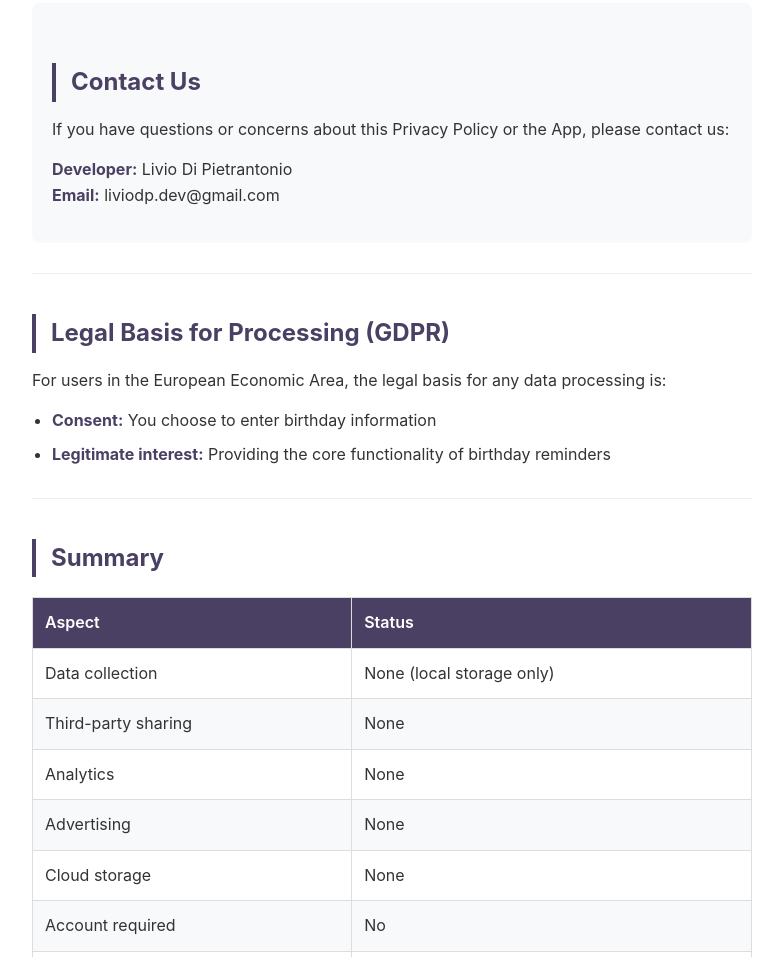
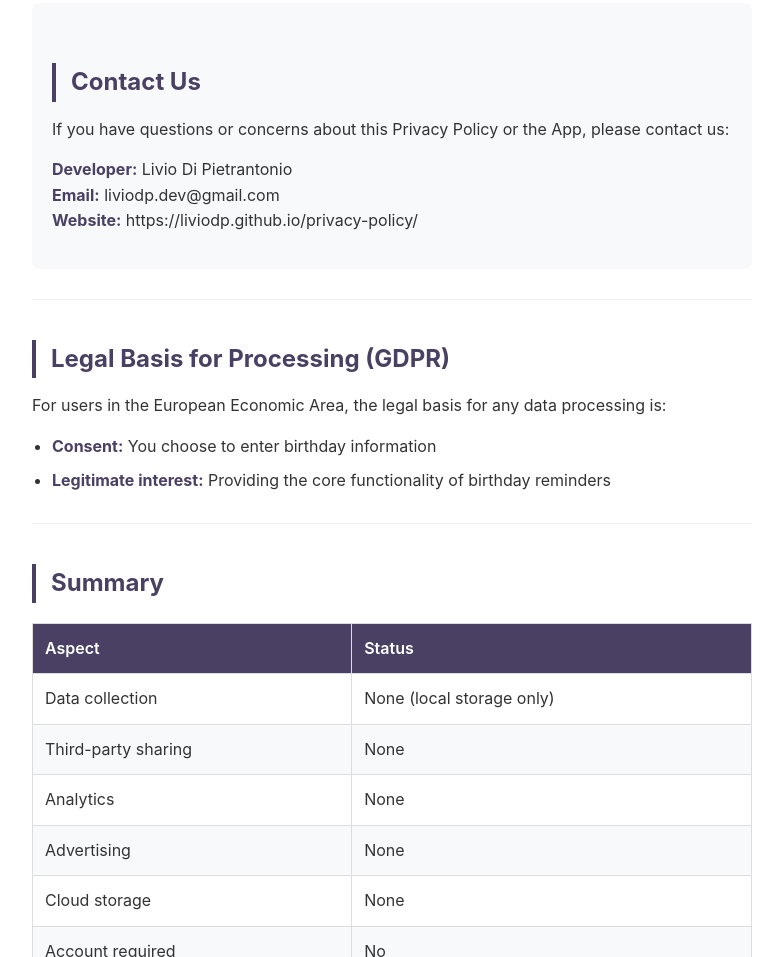
Before and after one commit to liviodp/privacy-policy, a plain HTML site: page index.html in a window 1280 px wide. Shown: the part 5372-6329 px from the top of the page, without its empty margins (248-1031 px from the left). Drawn offline with Linux system fonts and the light colour scheme.

Commit message:
Update index.html

```diff
--- a/index.html
+++ b/index.html
@@ -387,7 +387,7 @@
             <p>If you have questions or concerns about this Privacy Policy or the App, please contact us:</p>
             <p><strong>Developer:</strong> Livio Di Pietrantonio<br>
             <strong>Email:</strong> liviodp.dev@gmail.com<br>
-            <!-- <strong>Website:</strong> [your-website.com]</p> -->
+            <strong>Website:</strong> https://liviodp.github.io/privacy-policy/</p>
         </div>
 
         <hr>
```
